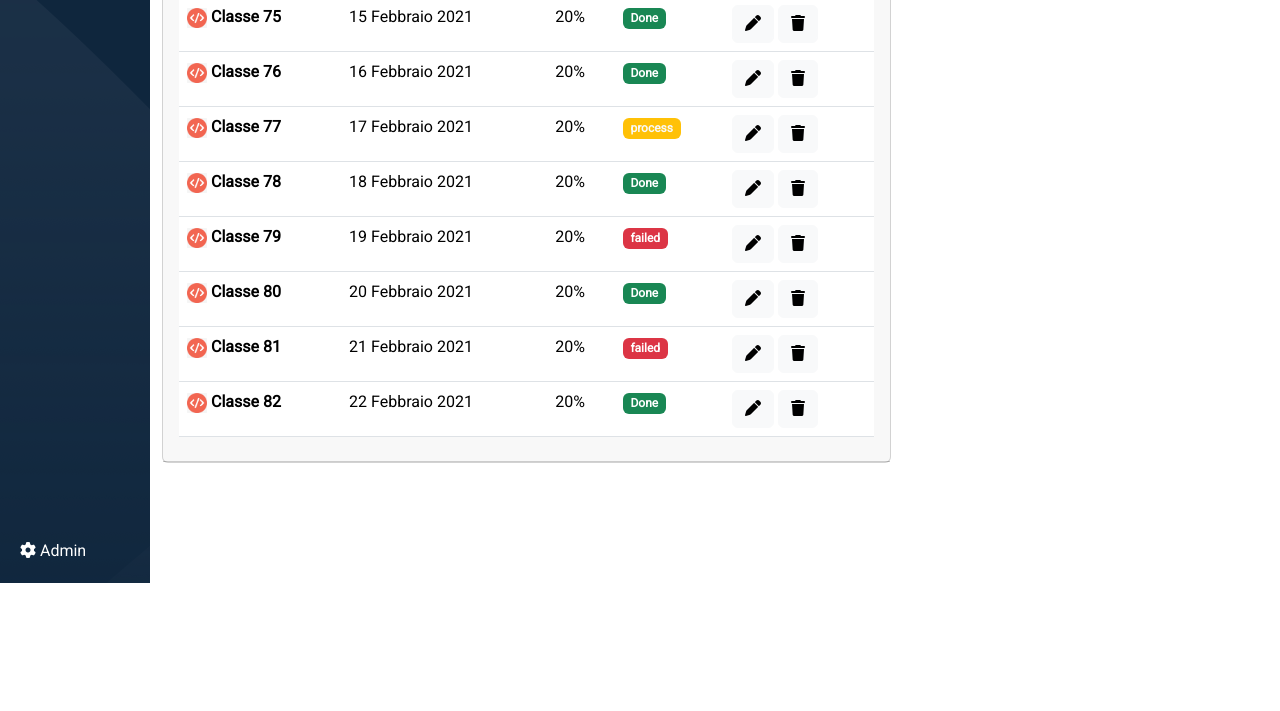
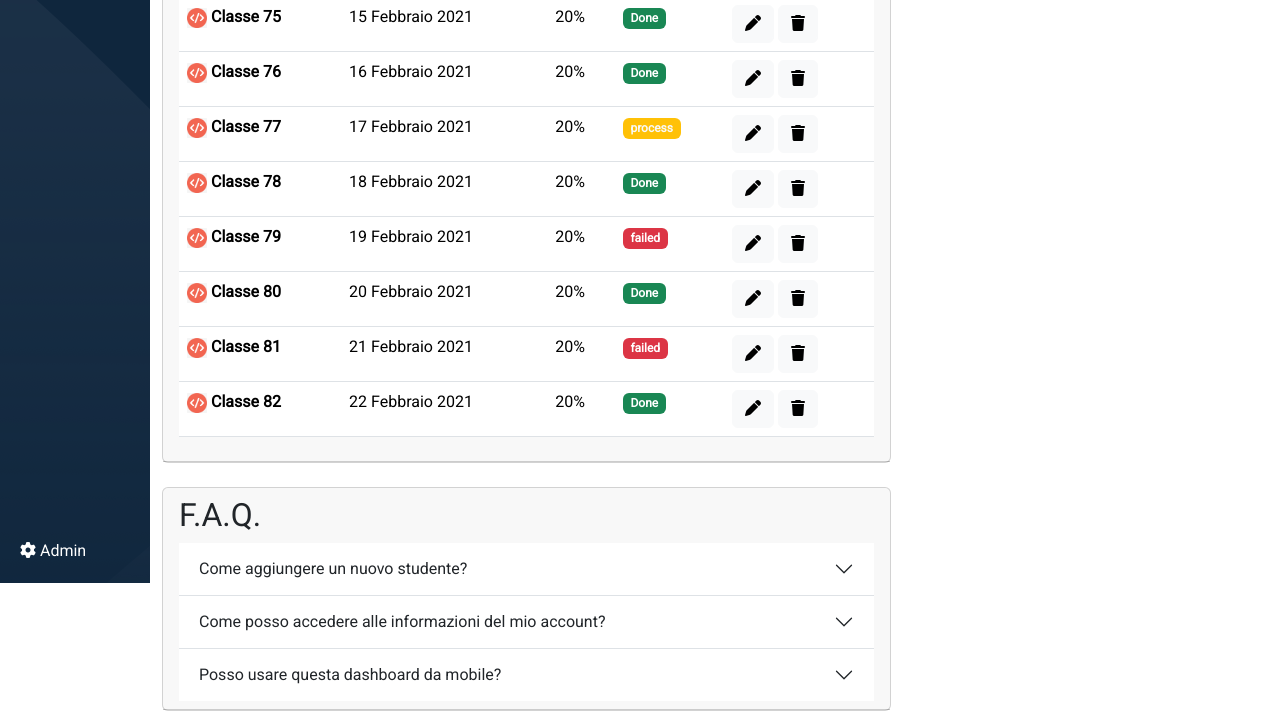
Before and after one commit to albertostizzoli/html-css-bootstrap-dashboard, a plain HTML site: page index.html in a window 1280 px wide. Shown: the part 217-928 px from the top of the page. Before the commit the page ends 800 px from the top, so only its background shows below. Drawn offline with nearby package versions, Linux system fonts and the light colour scheme.

Commit message:
Added Section FAQ

```diff
--- a/index.html
+++ b/index.html
@@ -53,7 +53,7 @@
             <div class="col">3</div>
           </div>
           <!-- contenuto interno -->
-          <div class="dashboard row bg-body">
+          <div class=" row bg-body">
             <div class="col-12 col-lg-8">
               <div class="card mt-4">
                 <div class="card-header">
@@ -74,69 +74,113 @@
                         <td>15 Febbraio 2021</td>
                         <td>20%</td>
                         <td><span class="badge text-bg-success">Done</span></td>
-                        <td><button type="button" class="btn btn-light me-1"><i class="fa-solid fa-pen"></i></button><button
-                            type="button" class="btn btn-light"><i class="fa-solid fa-trash"></i></button></td>
+                        <td><button type="button" class="btn btn-light me-1"><i
+                              class="fa-solid fa-pen"></i></button><button type="button" class="btn btn-light"><i
+                              class="fa-solid fa-trash"></i></button></td>
                       </tr>
                       <tr>
                         <th scope="row"><img class="image" src="img/class-avatar.jpg" alt="Avatar"> Classe 76</th>
                         <td>16 Febbraio 2021</td>
                         <td>20%</td>
                         <td><span class="badge text-bg-success">Done</span></td>
-                        <td><button type="button" class="btn btn-light me-1"><i class="fa-solid fa-pen"></i></button><button
-                          type="button" class="btn btn-light"><i class="fa-solid fa-trash"></i></button></td>
+                        <td><button type="button" class="btn btn-light me-1"><i
+                              class="fa-solid fa-pen"></i></button><button type="button" class="btn btn-light"><i
+                              class="fa-solid fa-trash"></i></button></td>
                       </tr>
                       <tr>
                         <th scope="row"><img class="image" src="img/class-avatar.jpg" alt="Avatar"> Classe 77</th>
                         <td>17 Febbraio 2021</td>
                         <td>20%</td>
                         <td><span class="badge text-bg-warning text-light">process</span></td>
-                        <td><button type="button" class="btn btn-light me-1"><i class="fa-solid fa-pen"></i></button><button
-                          type="button" class="btn btn-light"><i class="fa-solid fa-trash"></i></button></td>
+                        <td><button type="button" class="btn btn-light me-1"><i
+                              class="fa-solid fa-pen"></i></button><button type="button" class="btn btn-light"><i
+                              class="fa-solid fa-trash"></i></button></td>
                       </tr>
                       <tr>
                         <th scope="row"><img class="image" src="img/class-avatar.jpg" alt="Avatar"> Classe 78</th>
                         <td>18 Febbraio 2021</td>
                         <td>20%</td>
                         <td><span class="badge text-bg-success">Done</span></td>
-                        <td><button type="button" class="btn btn-light me-1"><i class="fa-solid fa-pen"></i></button><button
-                          type="button" class="btn btn-light"><i class="fa-solid fa-trash"></i></button></td>
+                        <td><button type="button" class="btn btn-light me-1"><i
+                              class="fa-solid fa-pen"></i></button><button type="button" class="btn btn-light"><i
+                              class="fa-solid fa-trash"></i></button></td>
                       </tr>
                       <tr>
                         <th scope="row"><img class="image" src="img/class-avatar.jpg" alt="Avatar"> Classe 79</th>
                         <td>19 Febbraio 2021</td>
                         <td>20%</td>
                         <td><span class="badge text-bg-danger">failed</span></td>
-                        <td><button type="button" class="btn btn-light me-1"><i class="fa-solid fa-pen"></i></button><button
-                          type="button" class="btn btn-light"><i class="fa-solid fa-trash"></i></button></td>
+                        <td><button type="button" class="btn btn-light me-1"><i
+                              class="fa-solid fa-pen"></i></button><button type="button" class="btn btn-light"><i
+                              class="fa-solid fa-trash"></i></button></td>
                       </tr>
                       <tr>
                         <th scope="row"><img class="image" src="img/class-avatar.jpg" alt="Avatar"> Classe 80</th>
                         <td>20 Febbraio 2021</td>
                         <td>20%</td>
                         <td><span class="badge text-bg-success">Done</span></td>
-                        <td><button type="button" class="btn btn-light me-1"><i class="fa-solid fa-pen"></i></button><button
-                          type="button" class="btn btn-light"><i class="fa-solid fa-trash"></i></button></td>
+                        <td><button type="button" class="btn btn-light me-1"><i
+                              class="fa-solid fa-pen"></i></button><button type="button" class="btn btn-light"><i
+                              class="fa-solid fa-trash"></i></button></td>
                       </tr>
                       <tr>
                         <th scope="row"><img class="image" src="img/class-avatar.jpg" alt="Avatar"> Classe 81</th>
                         <td>21 Febbraio 2021</td>
                         <td>20%</td>
                         <td><span class="badge text-bg-danger">failed</span></td>
-                        <td><button type="button" class="btn btn-light me-1"><i class="fa-solid fa-pen"></i></button><button
-                          type="button" class="btn btn-light"><i class="fa-solid fa-trash"></i></button></td>
+                        <td><button type="button" class="btn btn-light me-1"><i
+                              class="fa-solid fa-pen"></i></button><button type="button" class="btn btn-light"><i
+                              class="fa-solid fa-trash"></i></button></td>
                       </tr>
                       <tr>
                         <th scope="row"><img class="image" src="img/class-avatar.jpg" alt="Avatar"> Classe 82</th>
                         <td>22 Febbraio 2021</td>
                         <td>20%</td>
                         <td><span class="badge text-bg-success">Done</span></td>
-                        <td><button type="button" class="btn btn-light me-1"><i class="fa-solid fa-pen"></i></button><button
-                          type="button" class="btn btn-light"><i class="fa-solid fa-trash"></i></button></td>
+                        <td><button type="button" class="btn btn-light me-1"><i
+                              class="fa-solid fa-pen"></i></button><button type="button" class="btn btn-light"><i
+                              class="fa-solid fa-trash"></i></button></td>
                       </tr>
                     </tbody>
                   </table>
                 </div>
-
+              </div>
+              <div class="card mt-4">
+                <div class="card-header">
+                  <h2>F.A.Q.</h2>
+                  <div class="accordion accordion-flush" id="accordionFlushExample">
+                    <div class="accordion-item">
+                      <h2 class="accordion-header">
+                        <button class="accordion-button collapsed" type="button" data-bs-toggle="collapse" data-bs-target="#flush-collapseOne" aria-expanded="false" aria-controls="flush-collapseOne">
+                          Come aggiungere un nuovo studente?
+                        </button>
+                      </h2>
+                      <div id="flush-collapseOne" class="accordion-collapse collapse" data-bs-parent="#accordionFlushExample">
+                        <div class="accordion-body">Placeholder content for this accordion, which is intended to demonstrate the <code>.accordion-flush</code> class. This is the first item's accordion body.</div>
+                      </div>
+                    </div>
+                    <div class="accordion-item">
+                      <h2 class="accordion-header">
+                        <button class="accordion-button collapsed" type="button" data-bs-toggle="collapse" data-bs-target="#flush-collapseTwo" aria-expanded="false" aria-controls="flush-collapseTwo">
+                          Come posso accedere alle informazioni del mio account?
+                        </button>
+                      </h2>
+                      <div id="flush-collapseTwo" class="accordion-collapse collapse" data-bs-parent="#accordionFlushExample">
+                        <div class="accordion-body">Placeholder content for this accordion, which is intended to demonstrate the <code>.accordion-flush</code> class. This is the second item's accordion body. Let's imagine this being filled with some actual content.</div>
+                      </div>
+                    </div>
+                    <div class="accordion-item">
+                      <h2 class="accordion-header">
+                        <button class="accordion-button collapsed" type="button" data-bs-toggle="collapse" data-bs-target="#flush-collapseThree" aria-expanded="false" aria-controls="flush-collapseThree">
+                          Posso usare questa dashboard da mobile?
+                        </button>
+                      </h2>
+                      <div id="flush-collapseThree" class="accordion-collapse collapse" data-bs-parent="#accordionFlushExample">
+                        <div class="accordion-body">Placeholder content for this accordion, which is intended to demonstrate the <code>.accordion-flush</code> class. This is the third item's accordion body. Nothing more exciting happening here in terms of content, but just filling up the space to make it look, at least at first glance, a bit more representative of how this would look in a real-world application.</div>
+                      </div>
+                    </div>
+                  </div>
+                </div>
               </div>
             </div>
             <div class="col-12 col-lg-4">
```
